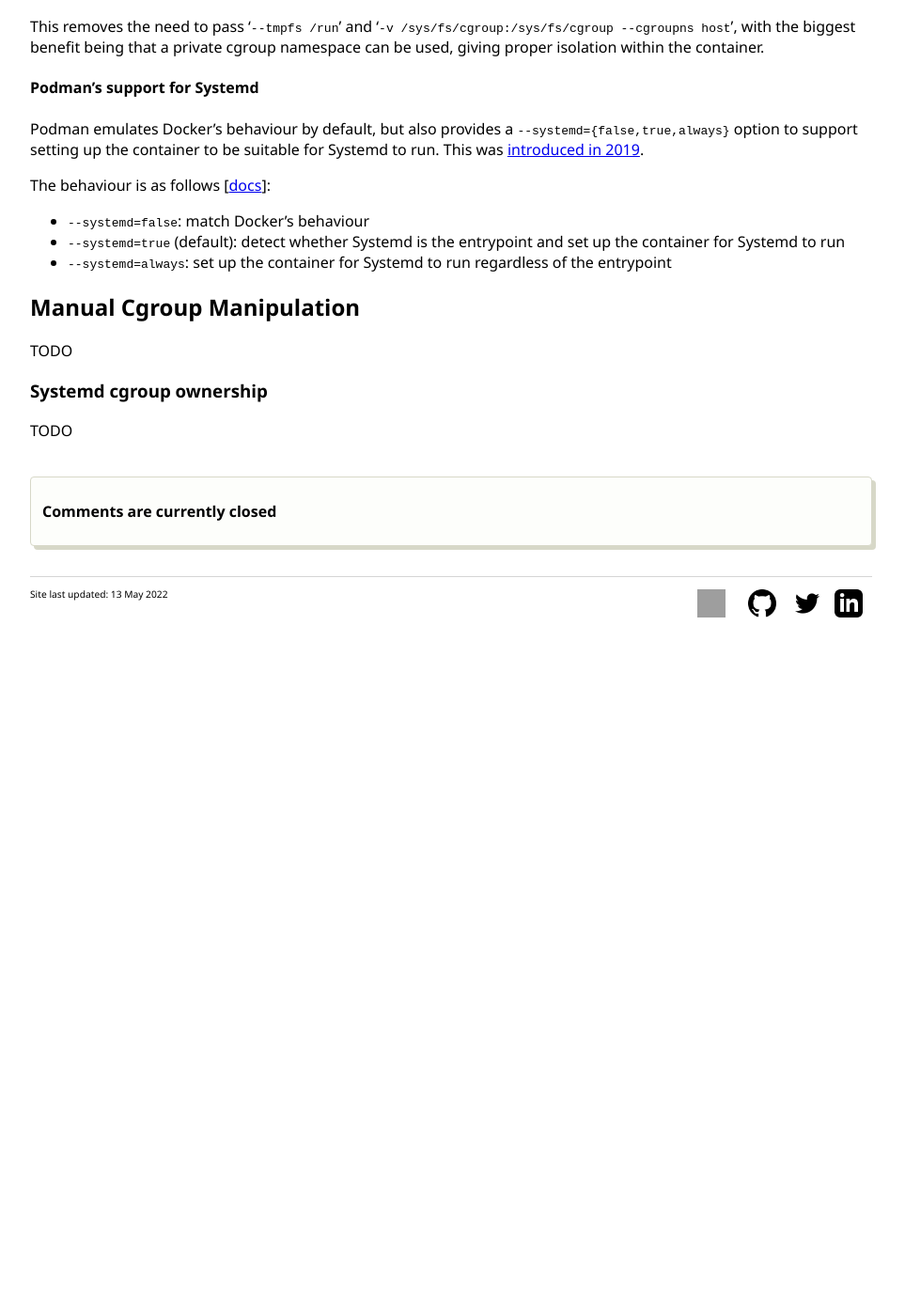
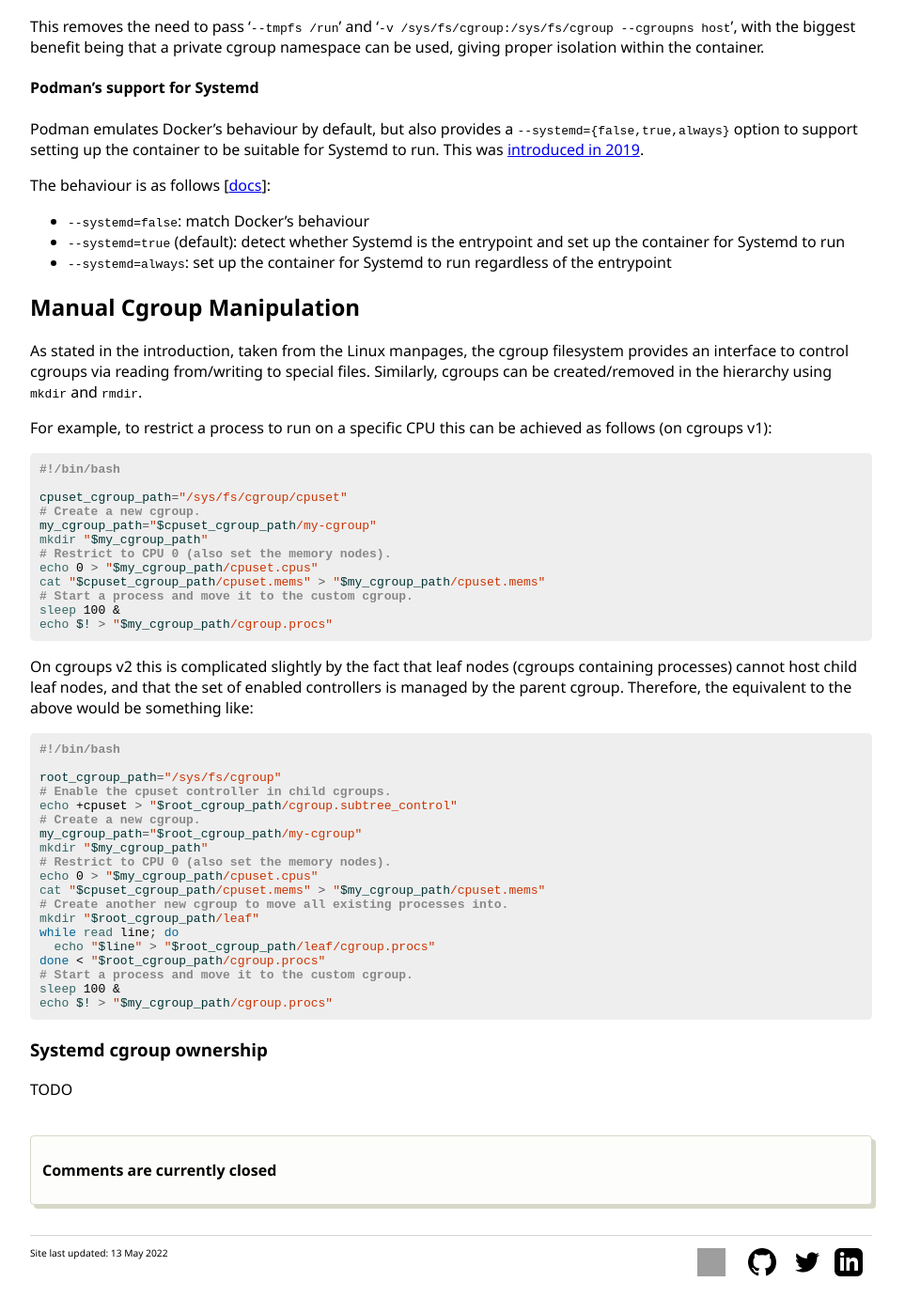
Before and after one commit to LewisGaul/LewisGaul.github.io, a Jekyll site: the page built from _posts/coding/2022-05-13-cgroups-intro.md, in a window 1280 px wide and 1400 px high, scrolled down 10647 px. Shown: the top 1397 px of the window at 94% size, without its empty margins (160-1123 px from the left). Built offline with Jekyll 4.4.1, drawn with Linux system fonts in a browser that asks for light colours; before the commit the page ends 11346 px from its top, so only the background shows below that; grey boxes are pictures that could not be loaded.

Commit message:
Add intro to manual cgroup manipulation

````diff
--- a/_posts/coding/2022-05-13-cgroups-intro.md
+++ b/_posts/coding/2022-05-13-cgroups-intro.md
@@ -425,7 +425,48 @@
 
 ## Manual Cgroup Manipulation
 
-TODO
+As stated in the introduction, taken from the Linux manpages, the cgroup filesystem provides an interface to control cgroups via reading from/writing to special files.
+Similarly, cgroups can be created/removed in the hierarchy using `mkdir` and `rmdir`.
+
+For example, to restrict a process to run on a specific CPU this can be achieved as follows (on cgroups v1):
+```bash
+#!/bin/bash
+
+cpuset_cgroup_path="/sys/fs/cgroup/cpuset"
+# Create a new cgroup.
+my_cgroup_path="$cpuset_cgroup_path/my-cgroup"
+mkdir "$my_cgroup_path"
+# Restrict to CPU 0 (also set the memory nodes).
+echo 0 > "$my_cgroup_path/cpuset.cpus"
+cat "$cpuset_cgroup_path/cpuset.mems" > "$my_cgroup_path/cpuset.mems"
+# Start a process and move it to the custom cgroup.
+sleep 100 &
+echo $! > "$my_cgroup_path/cgroup.procs"
+```
+
+On cgroups v2 this is complicated slightly by the fact that leaf nodes (cgroups containing processes) cannot host child leaf nodes, and that the set of enabled controllers is managed by the parent cgroup.
+Therefore, the equivalent to the above would be something like:
+```bash
+#!/bin/bash
+
+root_cgroup_path="/sys/fs/cgroup"
+# Enable the cpuset controller in child cgroups.
+echo +cpuset > "$root_cgroup_path/cgroup.subtree_control"
+# Create a new cgroup.
+my_cgroup_path="$root_cgroup_path/my-cgroup"
+mkdir "$my_cgroup_path"
+# Restrict to CPU 0 (also set the memory nodes).
+echo 0 > "$my_cgroup_path/cpuset.cpus"
+cat "$cpuset_cgroup_path/cpuset.mems" > "$my_cgroup_path/cpuset.mems"
+# Create another new cgroup to move all existing processes into.
+mkdir "$root_cgroup_path/leaf"
+while read line; do
+  echo "$line" > "$root_cgroup_path/leaf/cgroup.procs"
+done < "$root_cgroup_path/cgroup.procs"
+# Start a process and move it to the custom cgroup.
+sleep 100 &
+echo $! > "$my_cgroup_path/cgroup.procs"
+```
 
 ### Systemd cgroup ownership
 
````
Also changed, not shown: _posts/rough/2022-05-13-cgroups-questions.md (+3 -3 lines).
